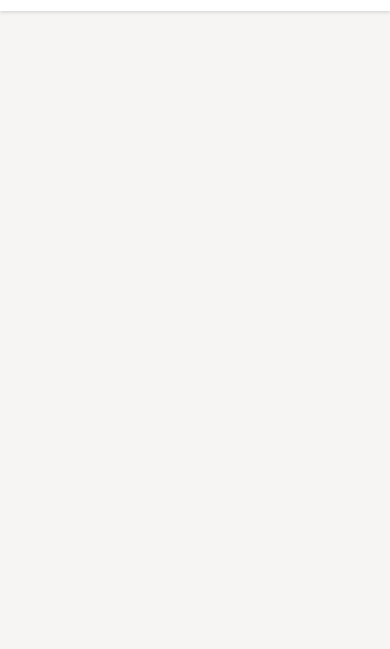
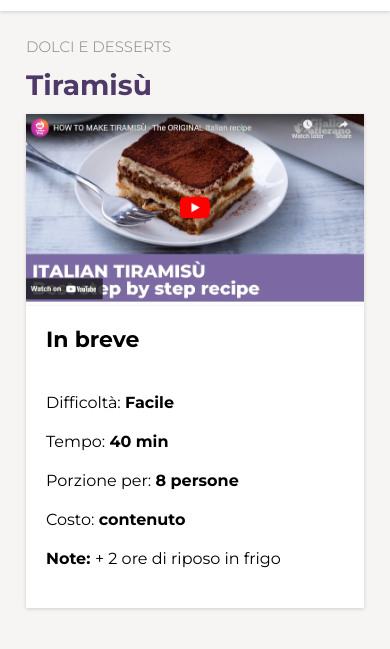
Before and after one commit to palascinochristian/htmlcss-responsive-layout, a plain HTML site: page index.html in a window 390 px wide. Shown: the part 71-720 px from the top of the page. Drawn offline with Linux system fonts and the light colour scheme.

Commit message:
feat: add responsive intro section

```diff
--- a/css/style.css
+++ b/css/style.css
@@ -38,6 +38,7 @@
 
 .row {
     display: flex;
+    flex-wrap: wrap;
 }
 
 .col {
@@ -56,6 +57,24 @@ h1 {
     font-family: "Nerko One", cursive;
     font-size: 45px;
     text-shadow: 1px 1px 2px #333;
+}
+h2 {
+    color: #4e3969;
+    font-size: 28px;
+}
+
+
+h3 {
+    font-weight: 300;
+    font-size: 15px;
+    color: gray;
+}
+
+.col-details h3{
+    color: #000;
+    font-weight: bold;
+    font-size: 22px;
+    padding-bottom: 40px;
 }
 
 
@@ -102,6 +121,38 @@ main {
     padding: 26px;
 }
 
+.recipe-intro h2 {
+    margin-top: 12px;
+    margin-bottom: 12px;
+}
+.recipe-intro h2 > span {
+    display: none;
+}
+
+.recipe-intro .col-video,
+.recipe-intro .col-details {
+    background-color: #fff;
+    /* width: 100%; */
+    box-shadow: rgba(0, 0, 0, 0.16) 0px 1px 4px;
+}
+
+
+.recipe-intro .col-details{
+    padding: 20px;
+
+}
+.recipe-intro .col-video img {
+    width: 100%;
+}
+
+.details >*{
+    padding-bottom: 20px;
+}
+
+
+
+
+
 
 /*----------------
     FOOTER
@@ -115,9 +166,36 @@ main {
     header {
         text-align: left;
     }
+    .recipe-intro h2 > span {
+        display: inline;
+    }
+
+    .details{
+        display: flex;
+        flex-wrap: wrap;
+    }
+    .details p{
+        width: calc(100% / 3);
+        padding-bottom: 30px;
+    }
+
 }
 
 /* from 992 and above*/
 @media screen and (min-width: 992px) {
+    .recipe-intro .col-video {
+        width: 70%;
+    }
+    .recipe-intro .col-details {
+        width: 30%;
+    }
+
+    .details{
+        display: block;
+    }
+    .details p{
+        width: 100%;
+    }
+
 
 }
--- a/index.html
+++ b/index.html
@@ -19,7 +19,29 @@
         <h1>GIALLO BOOLEANO</h1>
     </header>
 
-    <main>
+    <main class="container">
+        <section class="recipe-intro">
+            <h3>DOLCI E DESSERTS</h3>
+            <h2>Tiramisù <span>(Dolce Tradizionale)</span></h2>
+            <div class="row">
+                <div class="col col-video">
+                    <img class="img-fluid" src="img/video.png" alt="video Tiramisù">
+                </div>
+                <div class="col col-details">
+                    <h3>In breve</h3>
+                    <div class="details">
+                        <p>Difficoltà: <strong>Facile</strong></p>
+                        <p>Tempo: <strong>40 min</strong></p>
+                        <p>Porzione per: <strong>8 persone</strong></p>
+                        <p>Costo: <strong>contenuto</strong></p>
+                        <p><strong>Note: </strong> + 2 ore di riposo in frigo</p>
+                    </div>
+                </div>
+            </div>
+        </section>
+
+
+
     </main>
 
 </body>
```
Also changed, not shown: img/video.png (added).
